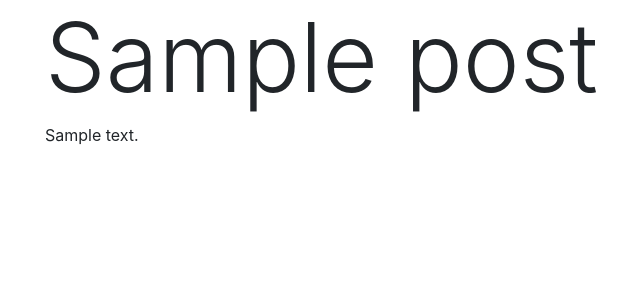
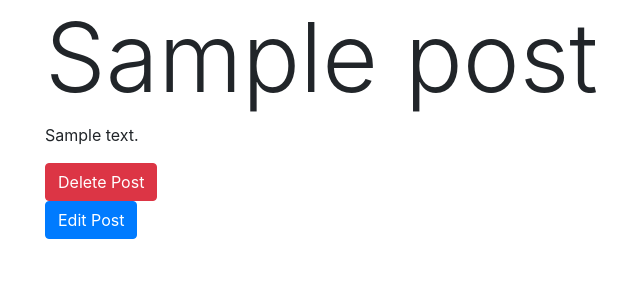
Before and after one commit to ssully28/blogly, a Flask app: page /posts/1 in a window 1280 px wide. Shown: the part 56-356 px from the top of the page, without its empty margins (40-680 px from the left). Run offline with Flask 2, Linux system fonts and the light colour scheme; tables that the repository leaves empty hold one stand-in row (values such as "Sample post"); some libraries are stand-ins or nearby versions.

Commit message:
added button edit and delete post

```diff
--- a/templates/show_post.html
+++ b/templates/show_post.html
@@ -12,6 +12,14 @@
         </div>
     </div>
 
+    <form action="/posts/{{post.id}}/delete" method="POST">
+        <button class="btn btn-danger">Delete Post</button>
+    </form>
+
+    <form action="/posts/{{post.id}}/edit" method="GET">
+        <button class="btn btn-primary">Edit Post</button>
+    </form>
+
 
 
 </div>
```
